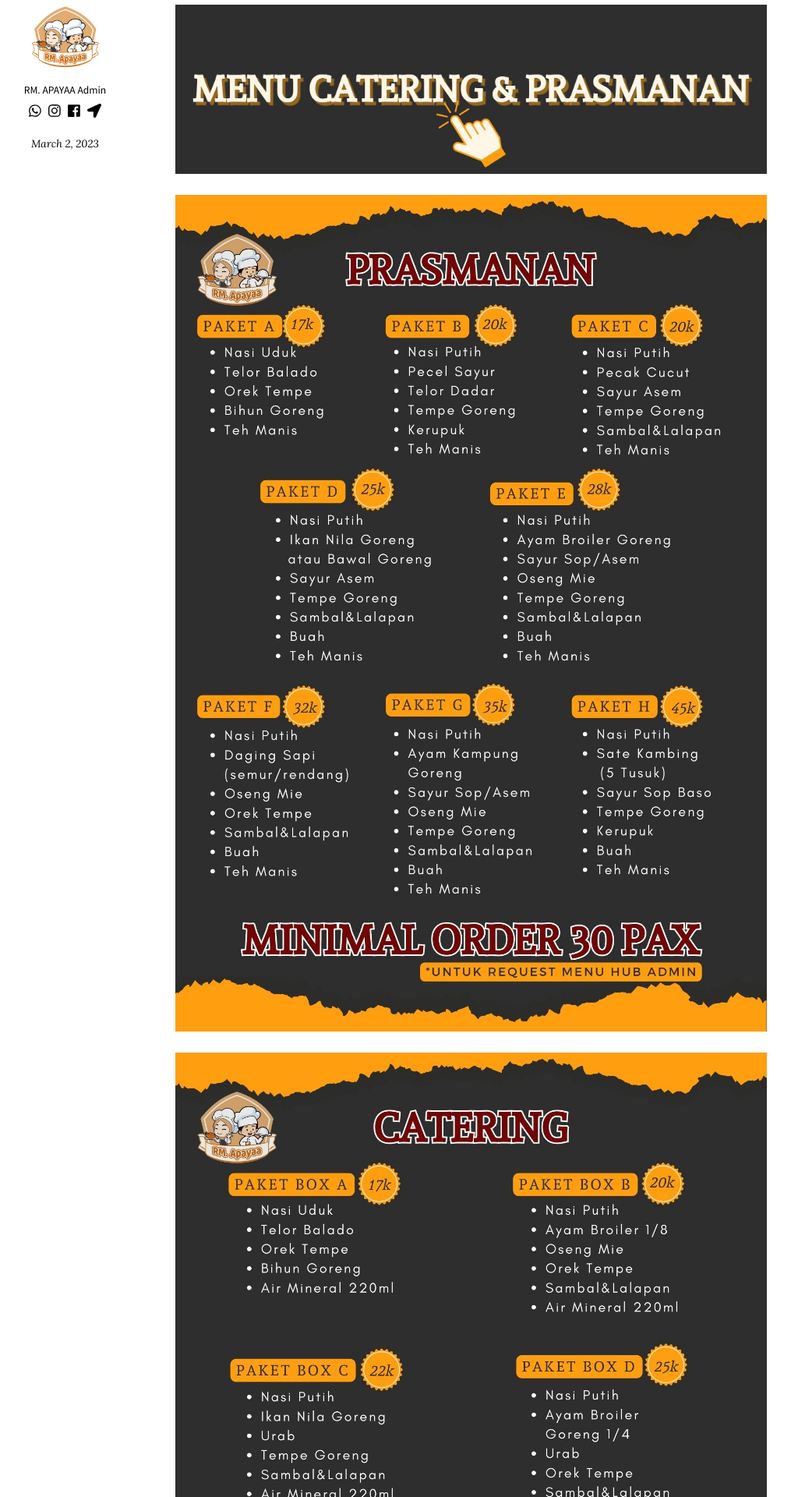
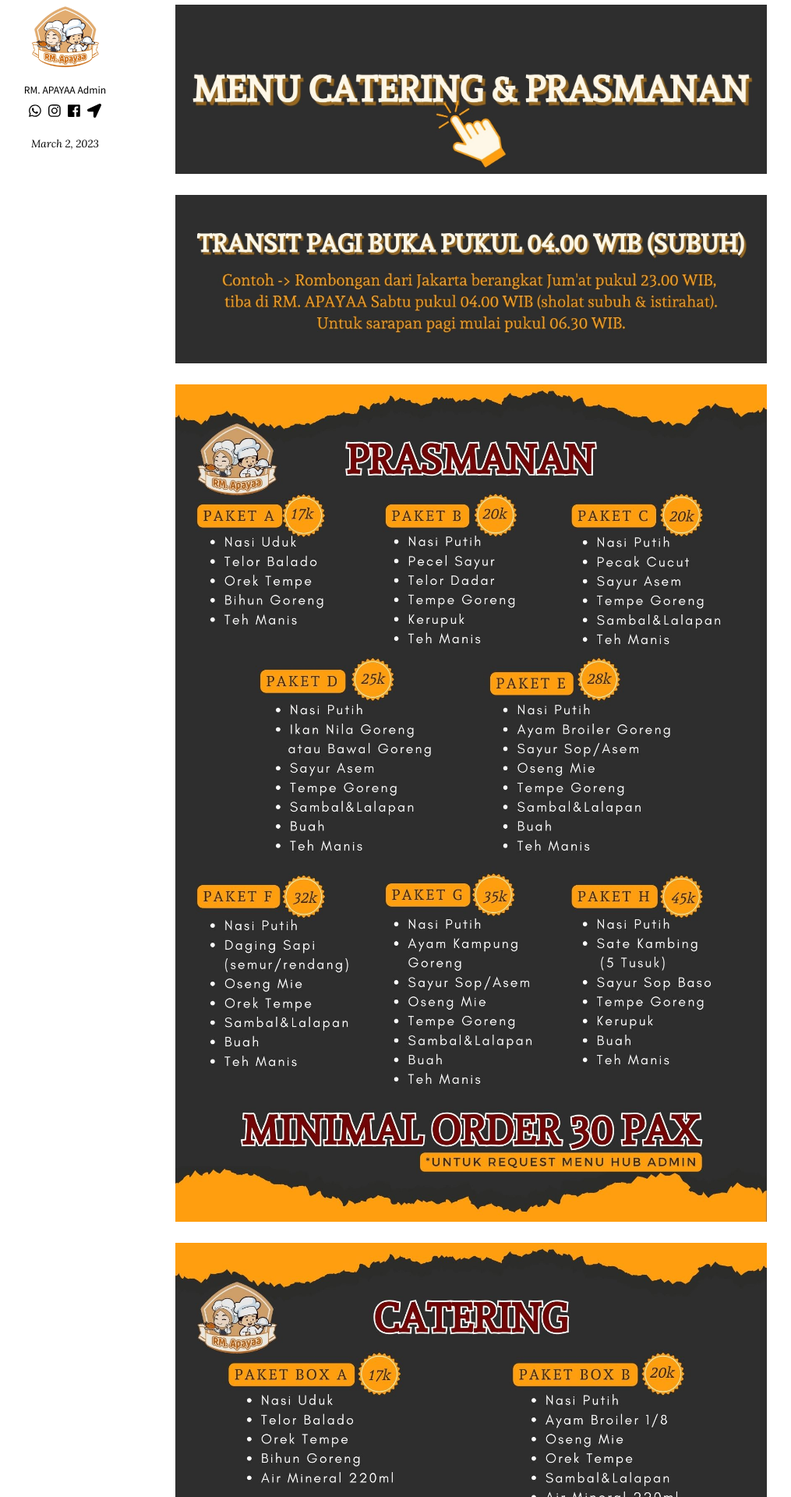
Before and after one commit to rm-apayaa/rm-apayaa.github.io, a Jekyll site: the page built from _posts/2023-03-02-menu-catering-and-prasmanan.markdown, in a window 1280 px wide. Shown: the part 462-2382 px from the top of the page at 78% size, without its empty margins (150-1165 px from the left). Built offline with Jekyll 4.4.1, drawn with Linux system fonts in a browser that asks for light colours; nearby versions of some CDN libraries.

Commit message:
penambahan image transit pada menu catering

```diff
--- a/_posts/2023-03-02-menu-catering-and-prasmanan.markdown
+++ b/_posts/2023-03-02-menu-catering-and-prasmanan.markdown
@@ -5,6 +5,8 @@ date: 2023-03-02T07:15:04+07:00
 
 ![image-center]({{ '/images/catering/daftar-menu-catering.jpg' | absolute_url }}){: .align-center}
 
+![image-center]({{ '/images/catering/transit.jpg' | absolute_url }}){: .align-center}
+
 ![image-center]({{ '/images/catering/menu-prasmanan.jpg' | absolute_url }}){: .align-center}
 
 ![image-center]({{ '/images/catering/menu-box.jpg' | absolute_url }}){: .align-center}
```
Also changed, not shown: images/catering/transit.jpg (added).
